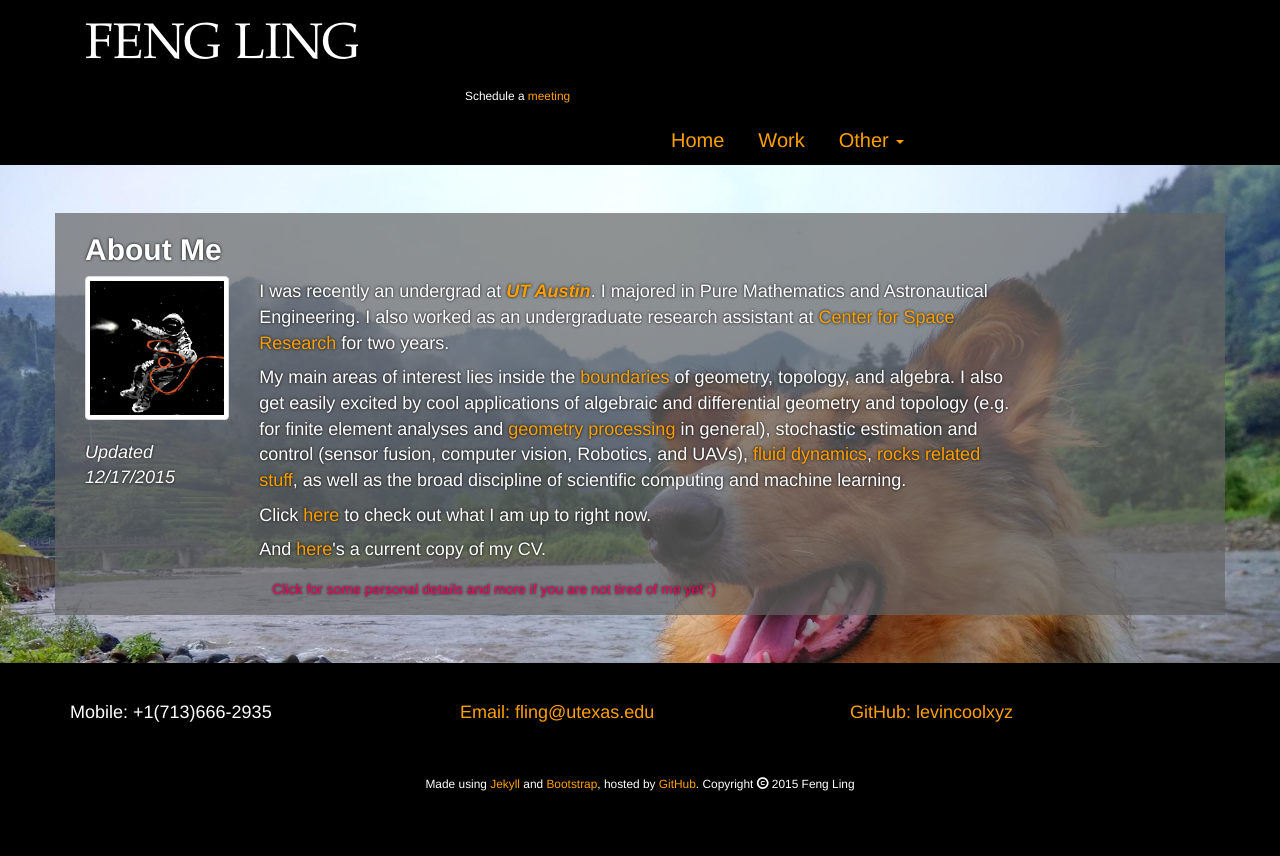
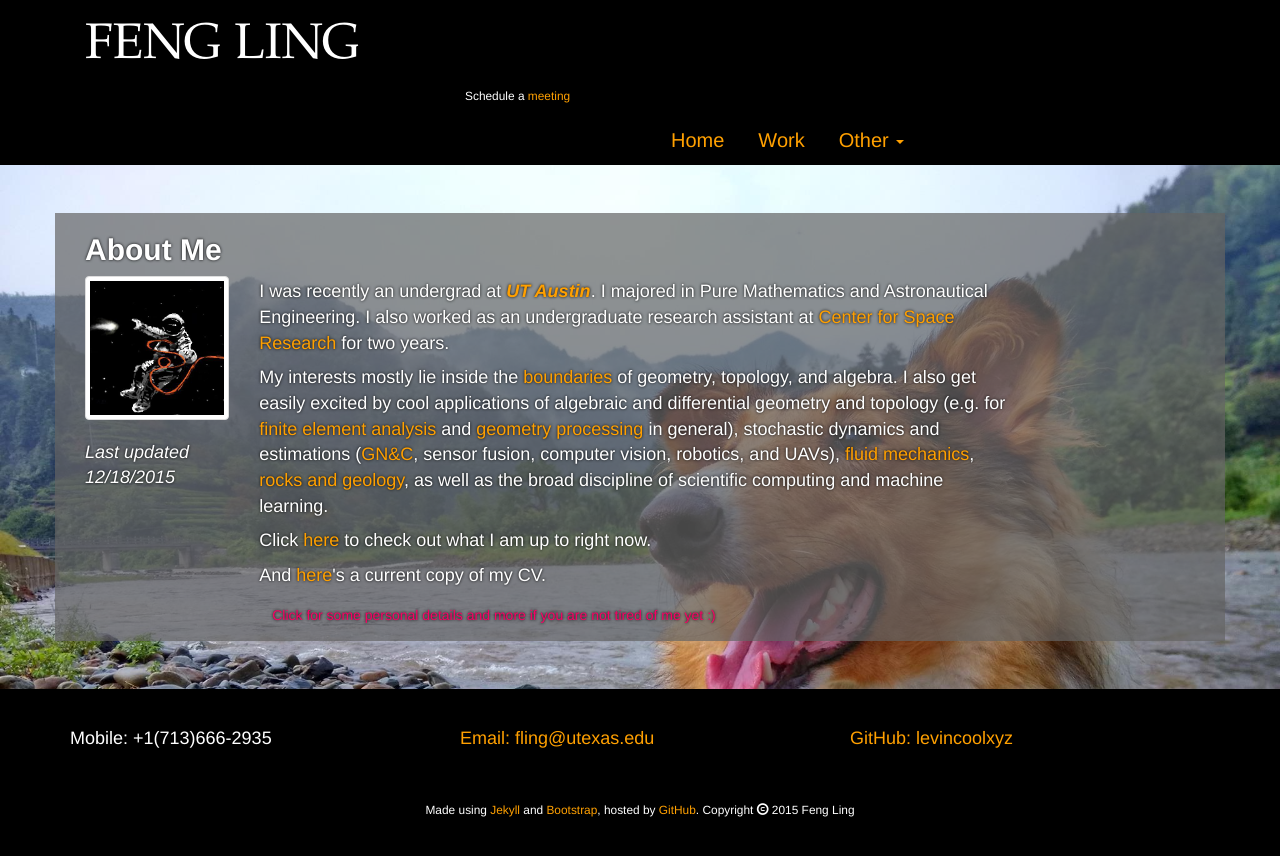
Before and after one commit to levincoolxyz/levincoolxyz.github.io, a Jekyll site: the page built from index.html, in a window 1280 px wide. Shown: the top 856 px of the page. Built offline with Jekyll 4.4.1, drawn with Linux system fonts in a browser that asks for light colours; comment, search, counter and statistics services are not loaded.

Commit message:
new commit

```diff
--- a/index.html
+++ b/index.html
@@ -14,11 +14,11 @@ title: FENG LING
 				<script src="//platform.linkedin.com/in.js" type="text/javascript"></script>
 				<script type="IN/MemberProfile" data-id="https://www.linkedin.com/pub/feng-ling/34/248/970" data-format="hover" data-text="Linkedin Profile" data-related="false" ></script>
 			</div>
-			<p><em>Updated 12/17/2015</em></p>
+			<p><em>Last updated 12/18/2015</em></p>
 		</div>
 		<div class="container col-md-9">
 			<p>I was recently an undergrad at <a href="https://utexas.edu"><strong><em>UT Austin</em></strong></a>. I majored in Pure Mathematics and Astronautical Engineering. I also worked as an undergraduate research assistant at <a href="http://www.csr.utexas.edu/">Center for Space Research</a> for two years.</p>
-			<p>My main areas of interest lies inside the <a href="/images/illuminati.png" >boundaries</a> of geometry, topology, and algebra. I also get easily excited by cool applications of algebraic and differential geometry and topology (e.g. for finite element analyses and <span title="You should visit Prof.Keenan Crane's website if you haven't before!"><a href="https://youtu.be/mIUi1zIUQJw?t=3m42s">geometry processing</a></span> in general), stochastic estimation and control (sensor fusion, computer vision, Robotics, and UAVs), <a href="http://fuckyeahfluiddynamics.tumblr.com/">fluid dynamics</a>, <a href="https://www.facebook.com/TheEarthStory">rocks related stuff</a>, as well as the broad discipline of scientific computing and machine learning.</p>
+			<p>My interests mostly lie inside the <a href="/images/illuminati.png" >boundaries</a> of geometry, topology, and algebra. I also get easily excited by cool applications of algebraic and differential geometry and topology (e.g. for <span title="click for my write up about exact conservation (mixed) methods"><a href="/paper/Application of DEC on MFEM.pdf">finite element analysis</a></span> and <span title="You should visit Prof.Keenan Crane's website if you haven't before!"><a href="https://youtu.be/mIUi1zIUQJw?t=3m42s">geometry processing</a></span> in general), stochastic dynamics and estimations (<a href="http://radionavlab.ae.utexas.edu/">GN&C</a>, sensor fusion, computer vision, robotics, and UAVs), <a href="http://fuckyeahfluiddynamics.tumblr.com/">fluid mechanics</a>, <a href="https://www.facebook.com/TheEarthStory">rocks and geology</a>, as well as the broad discipline of scientific computing and machine learning.</p>
 			<p>Click <a href="activity.html">here</a> to check out what I am up to right now.</p>
 			<p>And <a href="/cv/Ling,Feng - cv.pdf">here</a>'s a current copy of my CV.</p>
 			<p ><a data-toggle="collapse" data-target="#moreinfo" class="btn" href="#" style="color:rgb(250,0,100) !important;">Click for some personal details and more if you are not tired of me yet :)</a></p>
```
